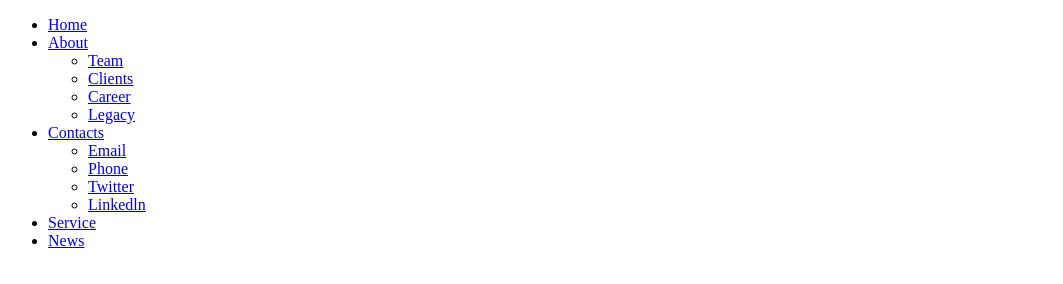
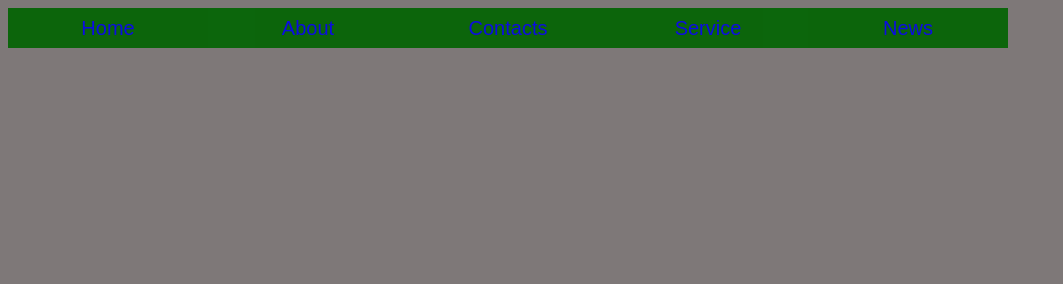
Before and after one commit to trufn1902/CSE391_BTTH01, a plain HTML site: page DropDown-menu/index.html in a window 1280 px wide. Shown: the whole page, without its empty margins (0-1063 px from the left). Drawn offline with Linux system fonts and the light colour scheme.

Commit message:
Drop Down Menu

```diff
--- a/DropDown-menu/index.html
+++ b/DropDown-menu/index.html
@@ -4,7 +4,8 @@
 		<meta charset="UTF-8" />
 		<meta http-equiv="X-UA-Compatible" content="IE=edge" />
 		<meta name="viewport" content="width=device-width, initial-scale=1.0" />
-
+		<link rel="stylesheet" href="style.css">
+		<base target="_blank" rel="noopener noreferrer">
 		<title>Drop Down Menu</title>
 	</head>
 	<body>
@@ -20,10 +21,10 @@
 			</li>
 			<li><a href="#">Contacts</a>
 				<ul>
-					<li><a href="#">Email</a></li>
-					<li><a href="#">Phone</a></li>
-					<li><a href="#">Twitter</a></li>
-					<li><a href="#">Linkedln</a></li>
+					<li><a href="https://www.facebook.com/Trufn.BeTi/">Facebook</a></li>
+					<li><a href="https://www.youtube.com/channel/UCYdE58svhTn4pebkqXmuFyw">Youtube</a></li>
+					<li><a href="https://twitter.com/TrungBoy80">Twitter</a></li>
+					<li><a href="https://www.instagram.com/hi.iamtrufn/">Instagram</a></li>
 				</ul>
 			</li>
 
--- a/DropDown-menu/style.css
+++ b/DropDown-menu/style.css
@@ -0,0 +1,39 @@
+body{
+    background-color: rgb(126, 120, 120);
+    font-family: arial;
+}
+
+ul{
+    margin: 0;
+    padding: 0;
+    list-style-type: none;
+}
+
+ul li{
+    float: left;
+    width: 200px;
+    height: 40px;
+    background-color: darkgreen;
+    opacity: .9;
+    line-height: 40px;
+    text-align: center;
+    font-size: 20px;
+}
+
+ul li a{
+    text-decoration: none;
+    display: block;
+}
+
+ul li a:hover{
+    background-color: lightblue;
+}
+
+ul li ul li{
+    display: none;
+}
+
+ul li:hover ul li{
+    display: block;
+
+}
```
